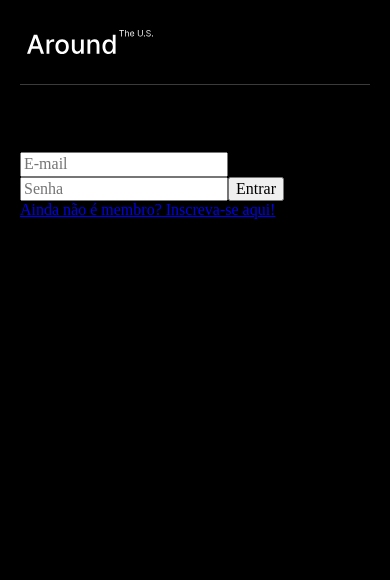
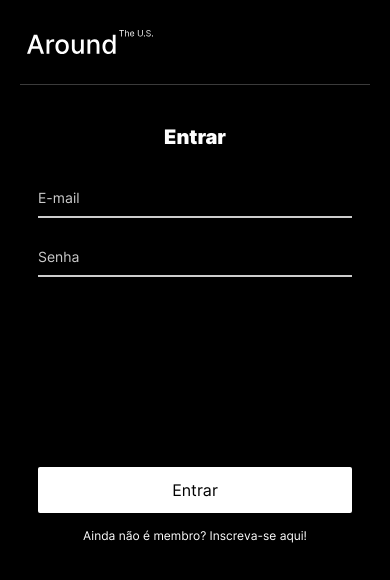
Before and after one commit to rtuttmann-web/web_project_around_auth, a React (Vite) app: page /signin in a window 390 px wide. Shown: the top 580 px of the page. Built offline with nearby package versions, Linux system fonts and the light colour scheme.

Commit message:
Estilo das telas de login e registro (auth.css)

```diff
--- /dev/null
+++ b/src/blocks/auth.css
@@ -0,0 +1,99 @@
+.auth {
+  max-width: 358px;
+  margin: 60px auto 0;
+  padding-bottom: 60px;
+  font-family: "Inter", Arial, sans-serif;
+  color: #fff;
+  display: flex;
+  flex-direction: column;
+}
+
+.auth__title {
+  margin: 0 0 50px;
+  font-size: 24px;
+  font-weight: 900;
+  line-height: 29px;
+  text-align: center;
+}
+
+.auth__form {
+  display: flex;
+  flex-direction: column;
+}
+
+.auth__input {
+  margin: 0 0 30px;
+  padding: 0 0 10px;
+  border: none;
+  border-bottom: 2px solid #ccc;
+  background: transparent;
+  font-family: inherit;
+  font-size: 14px;
+  line-height: 17px;
+  color: #fff;
+  outline: none;
+}
+
+.auth__input::placeholder {
+  color: #ccc;
+}
+
+.auth__input:focus {
+  border-bottom-color: #fff;
+}
+
+.auth__button {
+  margin: 186px 0 0;
+  min-height: 50px;
+  border: none;
+  border-radius: 2px;
+  background-color: #fff;
+  font-family: inherit;
+  font-size: 18px;
+  line-height: 22px;
+  color: #000;
+  cursor: pointer;
+  transition: opacity 0.3s ease;
+}
+
+.auth__button:hover {
+  opacity: 0.85;
+}
+
+.auth__link {
+  margin: 15px auto 0;
+  font-size: 14px;
+  line-height: 17px;
+  color: #fff;
+  text-decoration: none;
+  transition: opacity 0.3s ease;
+}
+
+.auth__link:hover {
+  opacity: 0.6;
+}
+
+@media screen and (max-width: 544px) {
+  .auth {
+    max-width: none;
+    margin: 40px 18px 0;
+  }
+
+  .auth__title {
+    margin-bottom: 40px;
+    font-size: 20px;
+    line-height: 24px;
+  }
+
+  .auth__button {
+    margin-top: 160px;
+    min-height: 46px;
+    font-size: 16px;
+    line-height: 19px;
+  }
+
+  .auth__link {
+    font-size: 12px;
+    line-height: 15px;
+  }
+}
--- a/src/index.css
+++ b/src/index.css
@@ -9,3 +9,4 @@
 @import url("./blocks/cards.css");
 @import url("./blocks/card.css");
 @import url("./blocks/popup.css");
+@import url("./blocks/auth.css");
```
